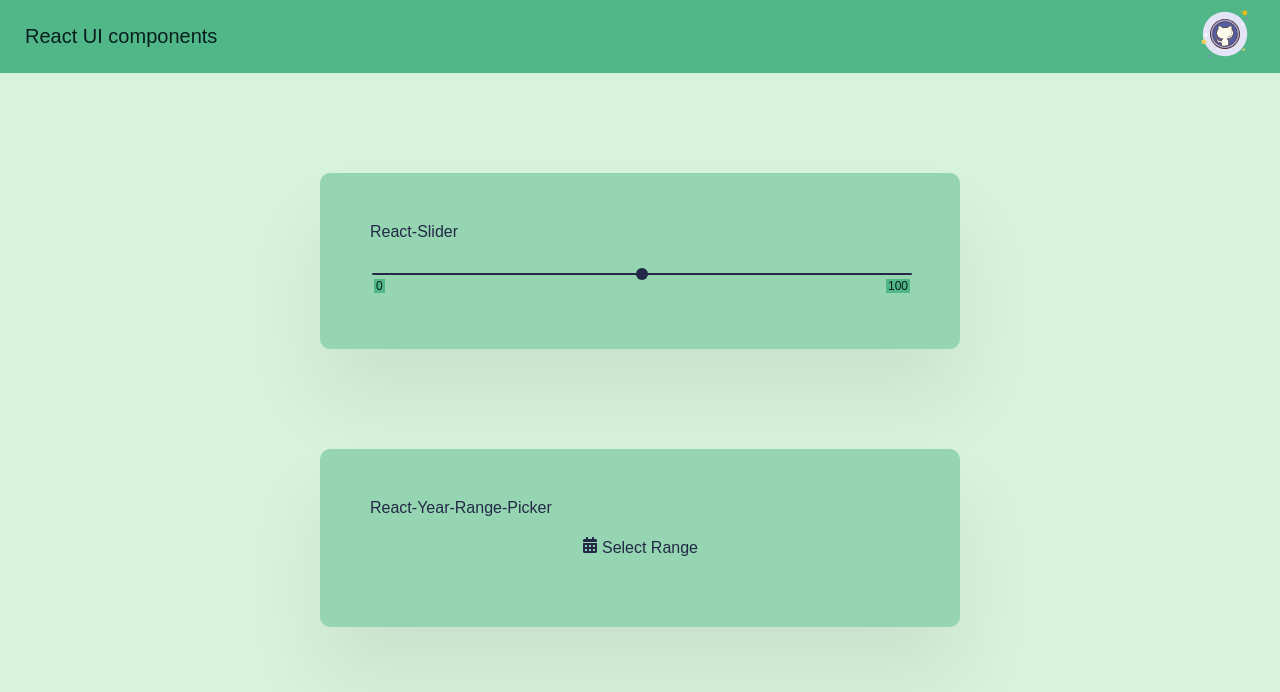
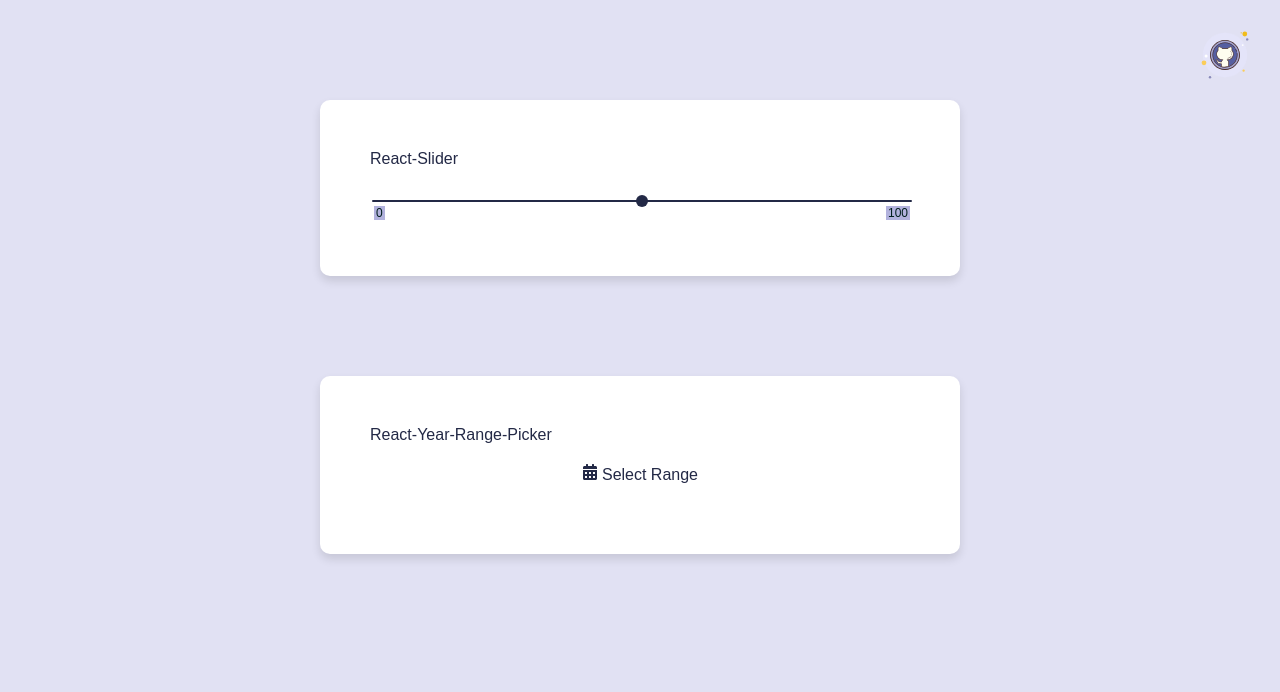
Before and after one commit to manvendra22/react-slider, a React app: page / in a window 1280 px wide. Shown: the top 692 px of the page. Built offline with nearby package versions, Linux system fonts and the light colour scheme.

Commit message:
[Style] Color palette

```diff
--- a/src/App.js
+++ b/src/App.js
@@ -13,13 +13,11 @@ export default function App() {
     }
 
     return (
-        <div className="container">
-            <div className="header">
-                React UI components
+        <>
             <a target="_blank" href="https://github.com/manvendra22/react-ui-kit" className="git-link">
                 <img src={gitIcon} alt="github-logo" className="icon-git" />
             </a>
-            </div>
+            <div className="container">
                 <div className="box">
                     <div className="title">React-Slider</div>
                     <div className="content">
@@ -48,5 +46,6 @@ export default function App() {
                     </div>
                 </div>
             </div>
+        </>
     );
 }
--- a/src/styles/_variables.scss
+++ b/src/styles/_variables.scss
@@ -6,20 +6,20 @@ $stroke: #001e1d;
 $disable-color: #ccc;
 $disable-bg-color: #eee;
 
-$primary-bg: #d8f3dc;
+$primary-bg: #e1e1f3;
 $primary-text: #232946;
 
-$secondary-bg: #95d5b2;
+$secondary-bg: #fff;
 $secondary-text: #232946;
 
-$tertiary-bg: #52b788;
+$tertiary-bg: #b2b2dd;
 $tertiary-text: #001e1d;
 
-$element-bg: #b7e4c7;
+$element-bg: #fff;
 $element-text: #232946;
 
-$highlight-bg: #40916c;
+$highlight-bg: #b2b2dd;
 $highlight-text: #001e1d;
 
-$highlight-bg-2: #74c69d;
+$highlight-bg-2: #b2b2dd;
 $highlight-text-2: #001e1d;
--- a/src/styles/root.scss
+++ b/src/styles/root.scss
@@ -46,7 +46,11 @@ body {
   color: $primary-text;
 }
 
-// .container {}
+.container {
+  display: flex;
+  flex-direction: column;
+  align-items: center;
+}
 
 .header {
   background: $tertiary-bg;
@@ -60,11 +64,16 @@ body {
 .box {
   width: 50%;
   padding: 50px;
-    margin: 100px auto;
+  margin-top: 100px;
   background: $secondary-bg;
   color: $secondary-text;
   border-radius: 10px;
-    box-shadow: 0 50px 80px rgba(0, 0, 0, 0.07);
+  box-shadow: rgba(0, 0, 0, 0.12) 0px 5px 10px;
+  transition: box-shadow 0.2s ease 0s;
+}
+
+.box:hover {
+  box-shadow: rgba(0, 0, 0, 0.12) 0px 30px 60px;
 }
 
 // .title {}
@@ -77,12 +86,13 @@ body {
 
 .git-link {
   position: absolute;
+  top: 25px;
   right: 25px;
 }
 
 .icon-git {
   width: 60px;
-    transition: all .3s ease-in-out;
+  transition: all 0.3s ease-in-out;
 }
 
 .icon-git:hover {
```
Lines whose indentation alone changed are shown as unchanged.
